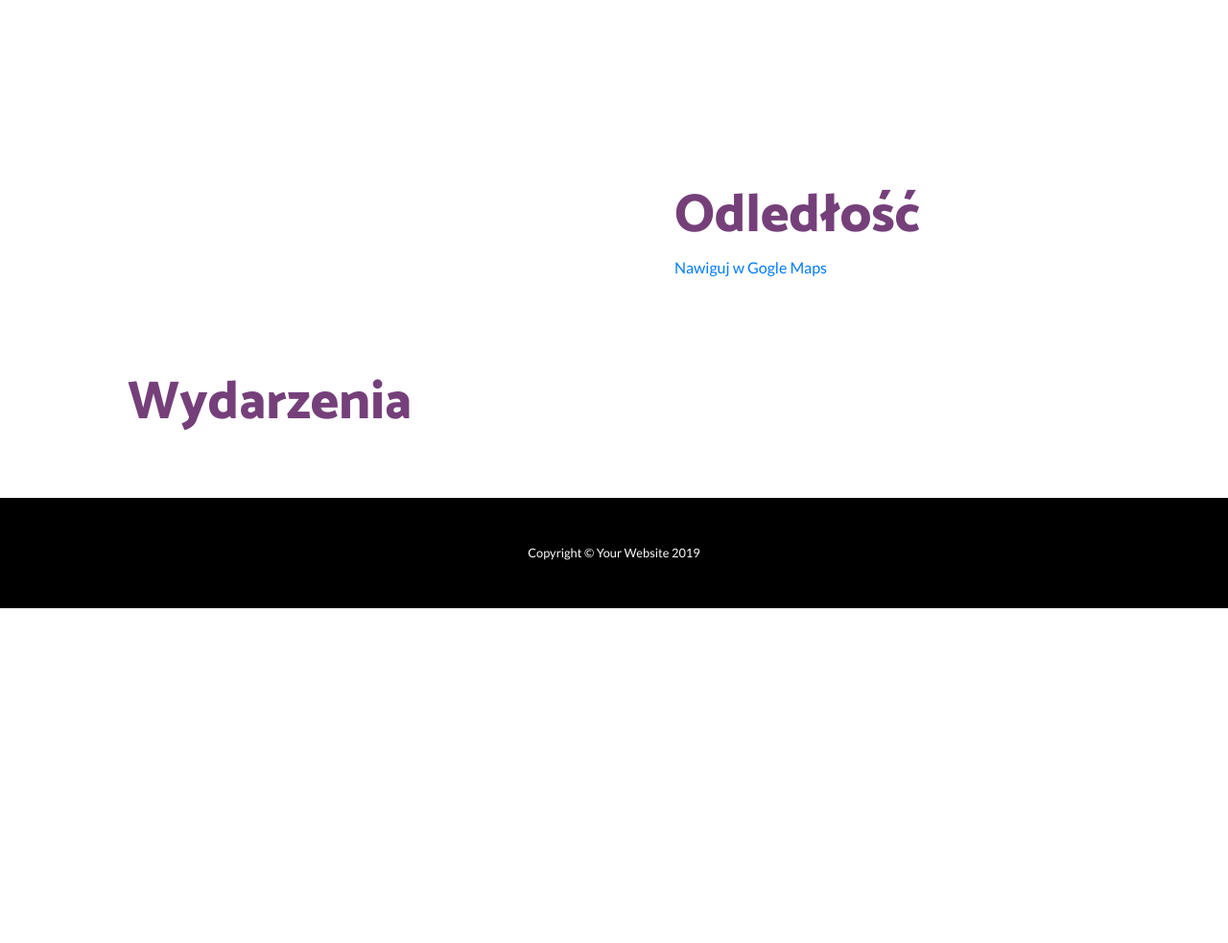
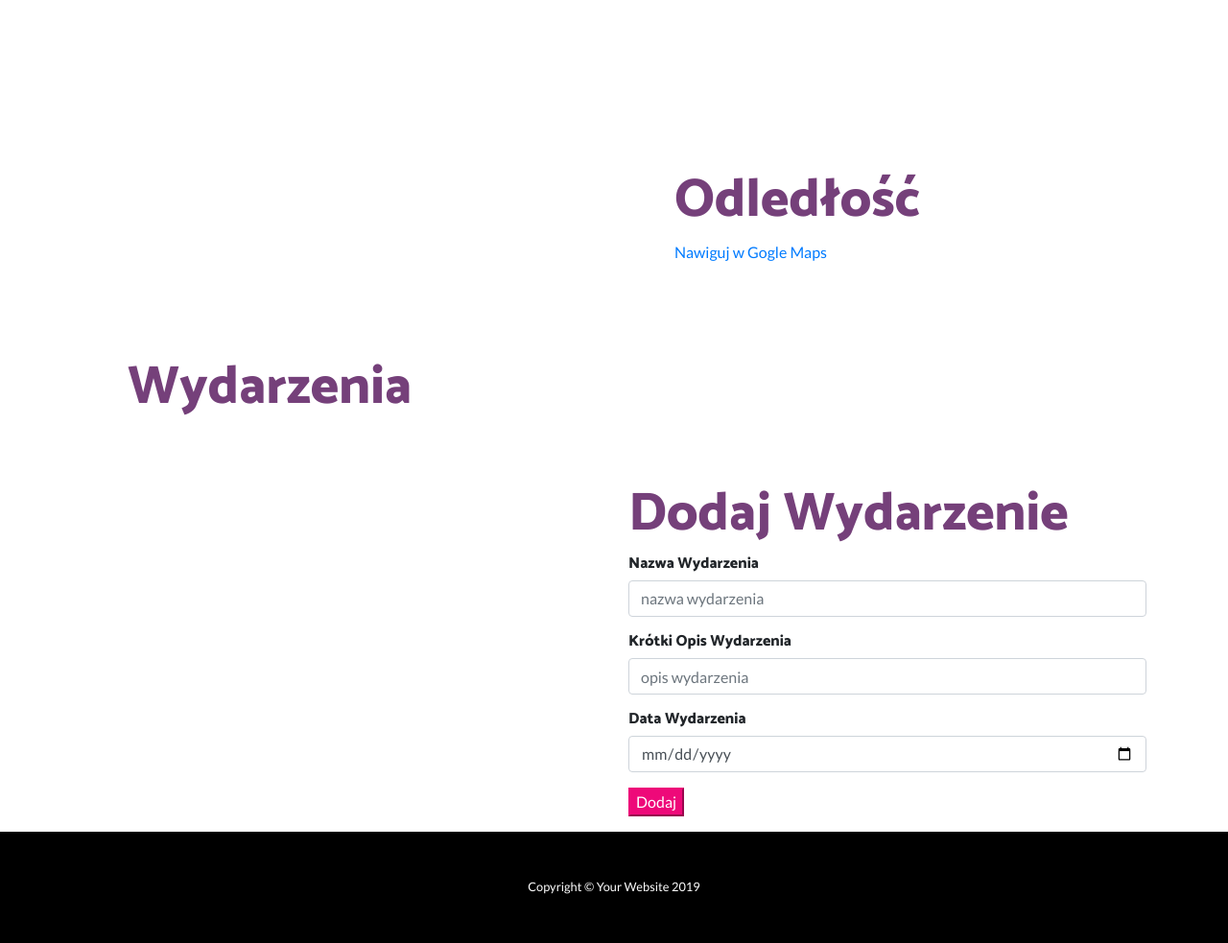
Before and after one commit to Hadamard-WawCode/PruGym, a Flask app: template templates/gym.html in a window 1280 px wide. Shown: the part 67-1050 px from the top of the page at 96% size. Before the commit the page ends 701 px from the top, so only its background shows below. Run offline with Flask 2, Linux system fonts and the light colour scheme; the template is opened without the code that fills it, so the values that code supplies are empty; style sheets or scripts are compiled from the project's sources; some libraries are stand-ins or nearby versions.

Commit message:
zdjecia i add event frontend

```diff
--- a/main.py
+++ b/main.py
@@ -19,10 +19,16 @@ def index():
     else:
         return redirect(url_for('login'))
 
-@app.route('/gym', methods=['GET'])
+@app.route('/gym', methods=['GET', 'POST'])
 def gym():
-    if 'username' in session and request.method == 'GET':
+    if 'username' in session:
         obj_id = request.args.get('id')
+        if request.method == 'POST':
+            eventName = request.form['nazwa']
+            eventDesc = request.form['opis']
+            eventDate = request.form['data']
+            print(eventName, eventDesc, eventDate, obj_id)
+            return redirect('/gym?id='+obj_id)
         return render_template('gym.html', obiekty = get_object(obj_id), username = session.get('username'))
     else:
         return redirect(url_for('main'))
--- a/templates/gym.html
+++ b/templates/gym.html
@@ -75,7 +75,7 @@
             <h4>{{obiekty[1]}}</h4>
             <h5>{{obiekty[2]}} {{obiekty[3]}}</h5>
             <br/>
-            <p >{{obiekty[6]}}</p>
+            {{obiekty[6]|safe}}
           </div>
         </div>
       </div>
@@ -111,8 +111,29 @@
         <div class="col-lg-6 order-lg-1">
           <div class="p-5">
             <h2 style="color: #75407a" class="display-4">Wydarzenia</h2>
-            <p>{{obiekty}}</p>
+            <p>{{obiekty[]}}</p>
           </div>
+        </div>
+      </div>
+    </div>
+  </section>
+
+  <section>
+    <div class="container">
+      <div class="row align-items-center">
+        <div class="col-lg-6">
+        </div>
+        <div class="col-lg-6">
+            <h3 style="color: #75407a" class="display-4">Dodaj Wydarzenie</h3>
+            <form enctype=multipart/form-data method="post">
+              <h6>Nazwa Wydarzenia</h6>
+              <p><input class="form-control" type="text" name="nazwa" id="nazwa" placeholder="nazwa wydarzenia" required></p>
+              <h6>Krótki Opis Wydarzenia</h6>
+              <p><input class="form-control" type="text" name="opis" id="opis" placeholder="opis wydarzenia" required></p>
+              <h6>Data Wydarzenia</h6>
+              <p><input class="form-control" type="date" name="data" id="data" required></p>
+              <p><input class="btn-primary" type="submit" value="Dodaj"></p>
+            </form>
         </div>
       </div>
     </div>
```
Also changed, not shown: static/pics/objects/gym.jpg (added), static/pics/objects/gym1.jpg (added), static/pics/objects/gym2.jpg (added).
